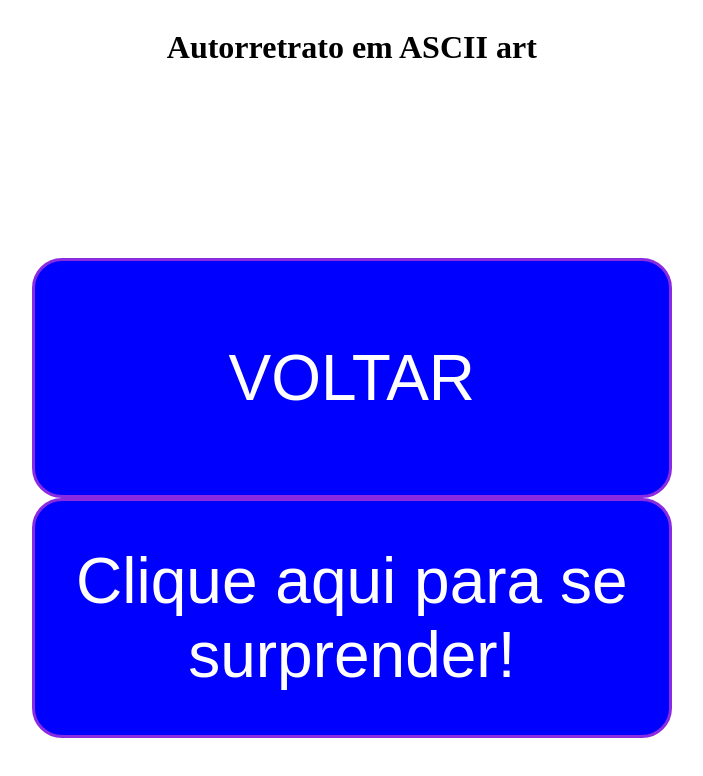
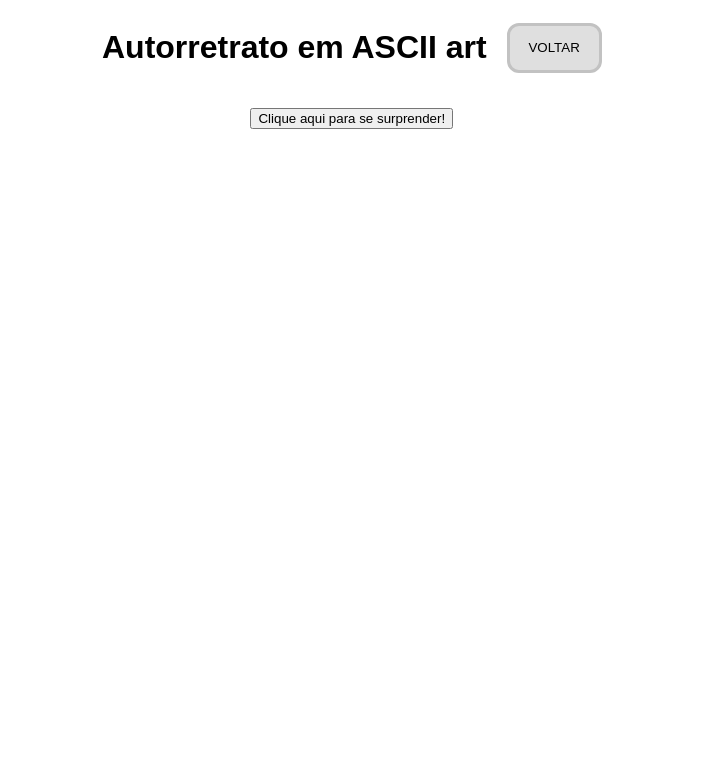
Before and after one commit to ErickScotta/Site, a plain HTML site: page index.html in a window 1280 px wide. Shown: the whole page, without its empty margins (277-980 px from the left). Drawn offline with Linux system fonts and the light colour scheme.

Commit message:
Update style.css
se der merda volta

```diff
--- a/style.css
+++ b/style.css
@@ -1,3 +1,25 @@
+h1{
+    font-family: Arial, Helvetica, sans-serif;
+    text-align: center;
+    font-size: 2em;
+}
+
+.cabeca{
+    display: flex;
+    flex-direction: row;
+    flex-wrap: wrap;
+    margin-bottom: 20px;
+}
+
+.volt{
+    height: 50px;
+    width: 95px;
+    margin: 0px 0px 0px 20px;
+    background-color: #dfdfdf;
+    border: 3px solid #c2c2c2;
+    border-radius: 12px;
+}
+
 div{
     height: 100%;
     width: 97dvw;
@@ -7,7 +29,7 @@ div{
     align-items: center;
 }
 
-button{
+.bnt{
     position: relative;
     top: 170px;
     width: 50dvw;
@@ -22,7 +44,7 @@ button{
 }
 
 @media (max-width: 500px){
-    button{
+    .bnt{
         width: 270px;
         height: 180px;
         font-size: 2em;
```
